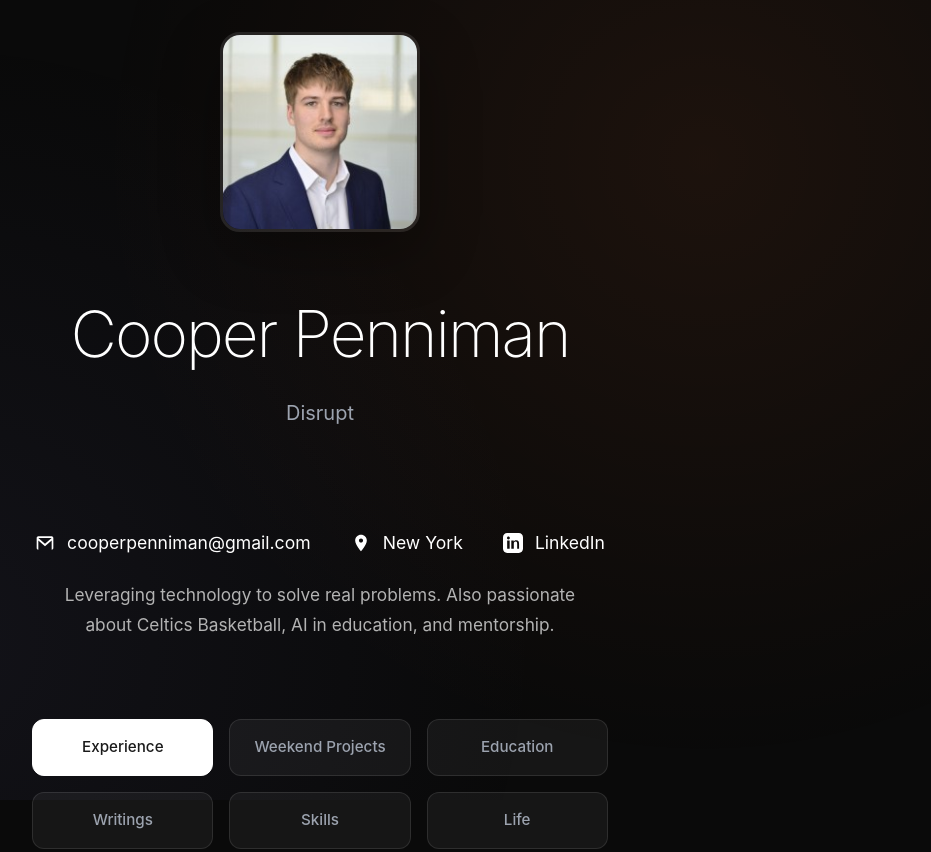
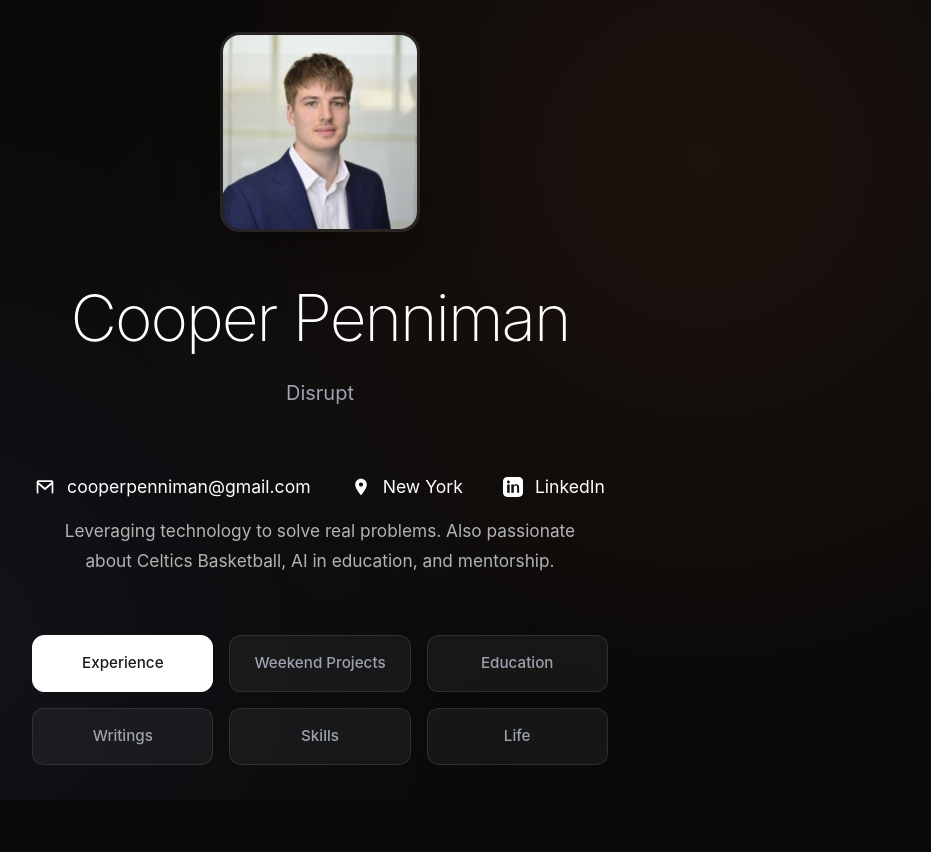
Before and after one commit to cpenniman12/Cooper-Penniman-CV, a website: page index.html in a window 1280 px wide. Shown: the top 852 px of the page, without its empty margins (320-1251 px from the left). Drawn offline with Linux system fonts and the light colour scheme.

Commit message:
Reduce spacing between header sections for tighter layout

```diff
--- a/index.html
+++ b/index.html
@@ -55,14 +55,14 @@
         }
 
         .profile-section {
-            margin-bottom: 60px;
+            margin-bottom: 40px;
         }
 
         .profile-image {
             width: 200px;
             height: 200px;
             border-radius: 20px;
-            margin-bottom: 48px;
+            margin-bottom: 32px;
             object-fit: cover;
             border: 3px solid rgba(255,255,255,0.1);
             box-shadow: 0 20px 60px rgba(0,0,0,0.3);
@@ -73,14 +73,14 @@
             font-size: 4rem;
             font-weight: 200;
             letter-spacing: -2px;
-            margin-bottom: 16px;
+            margin-bottom: 12px;
             color: #ffffff;
         }
 
         .tagline {
             font-size: 1.25rem;
             color: #9ca3af;
-            margin-bottom: 40px;
+            margin-bottom: 24px;
             font-weight: 400;
         }
 
@@ -89,12 +89,12 @@
             font-size: 1.1rem;
             line-height: 1.7;
             color: #d1d5db;
-            margin-bottom: 48px;
+            margin-bottom: 32px;
         }
 
         /* Navigation */
         .nav-container {
-            margin-bottom: 80px;
+            margin-bottom: 60px;
             display: flex;
             justify-content: center;
         }
@@ -137,9 +137,9 @@
             display: flex;
             flex-direction: column;
             align-items: center;
-            margin-top: 40px;
+            margin-top: 24px;
             justify-content: center;
-            padding-bottom: 80px;
+            padding-bottom: 60px;
         }
         .contact-icons {
             display: flex;
@@ -165,7 +165,7 @@
             color: #fff;
         }
         .bio {
-            margin: 24px 0 0 0 !important;
+            margin: 16px 0 0 0 !important;
             color: #b3b3b3;
             font-size: 1.08rem;
             text-align: center;
```
